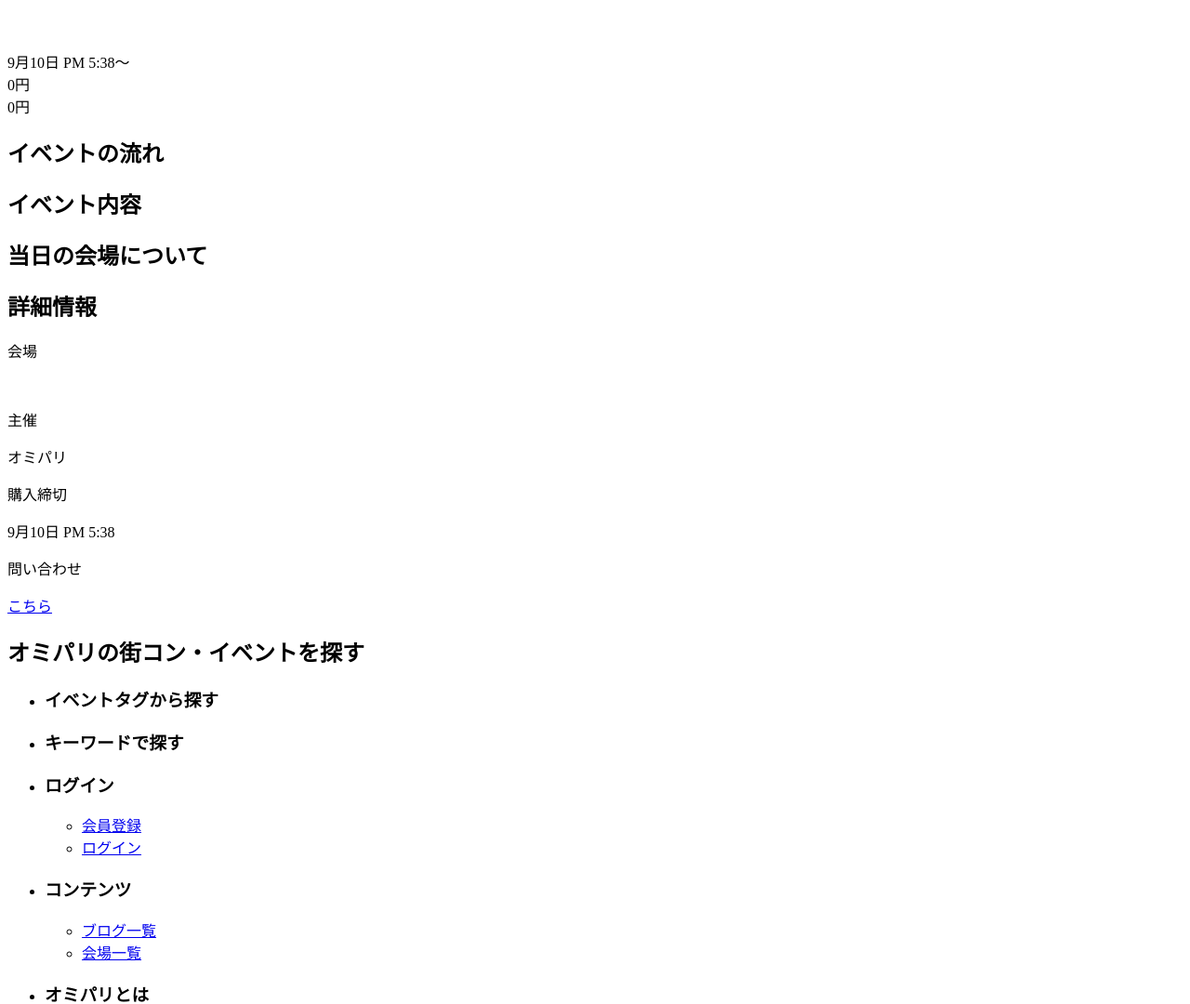
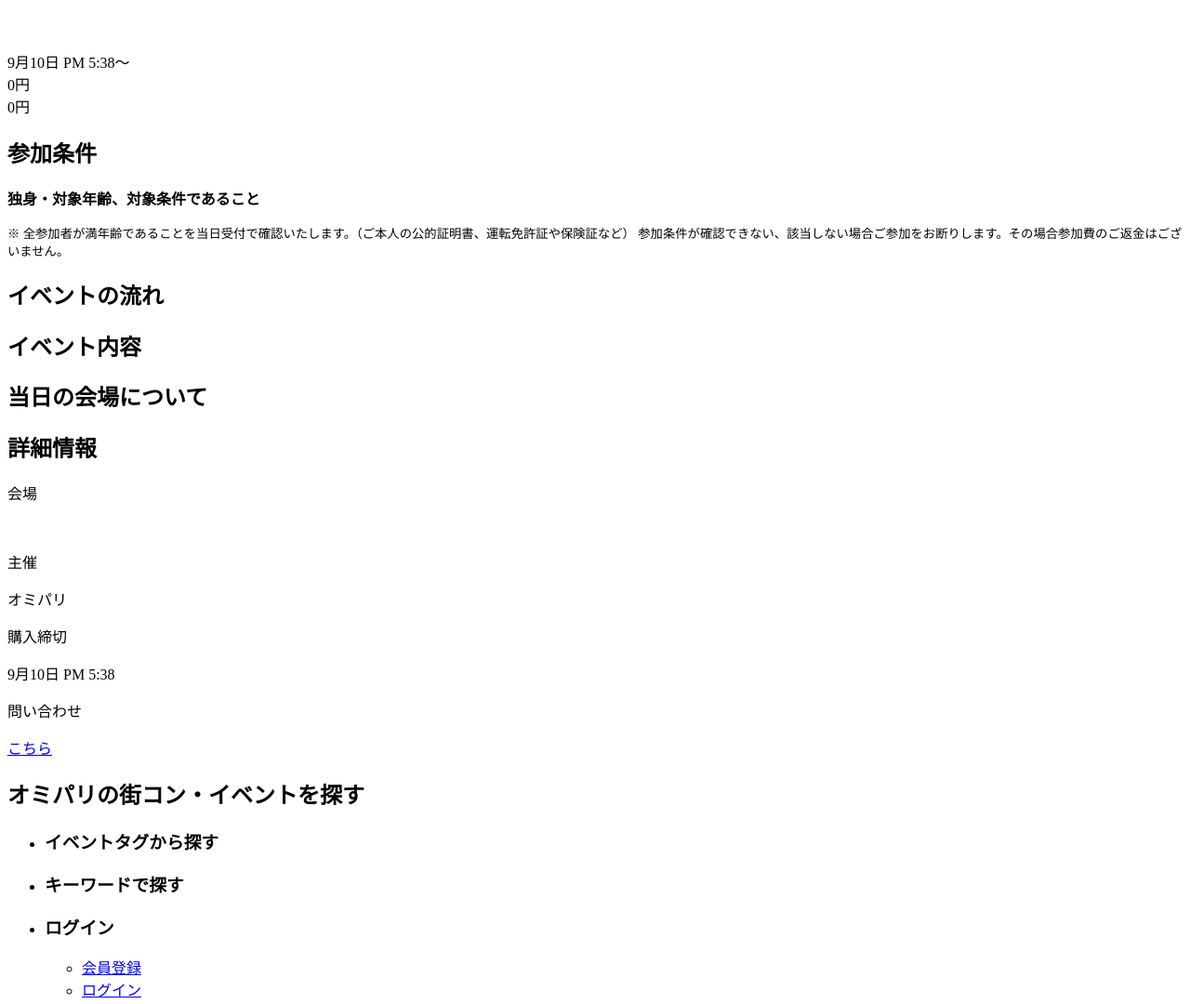
Before and after one commit to yushi-threways/omusvi.com, a Symfony app: template templates/my_event/show.html.twig in a window 1280 px wide. Shown: the part 264-1344 px from the top of the page at 93% size. Run offline with Twig, Linux system fonts and the light colour scheme; the template is opened without the code that fills it, so the values that code supplies are empty; some libraries are stand-ins or nearby versions.

Commit message:
イベント詳細画面にデザインを追加

```diff
--- a/assets/css/namespace/me/_me.scss
+++ b/assets/css/namespace/me/_me.scss
@@ -5,3 +5,4 @@
 @import "About";
 @import "Info";
 @import "Tag";
+@import "Terms";
--- a/templates/default/index.html.twig
+++ b/templates/default/index.html.twig
@@ -29,7 +29,7 @@
                                 <i class="fas fa-ribbon"></i>
                             </div>
                             <div class="sw-Event_WomanInfo">
-                                <div class="sw-Event_WomanInfo-limit">{{ myEvent.myEventSchedule.womanLimit }}</div>
+                                <div class="sw-Event_WomanInfo-limit">{{ myEvent.myEventSchedule.womanTerms }}</div>
                                 <span class="sw-Event_WomanInfo-price">{{ myEvent.womanPrice|number_format }}円</span>
                             </div>
                         </div>
@@ -40,7 +40,7 @@
                                 <i class="fab fa-black-tie"></i>
                             </div>
                             <div class="sw-Event_ManInfo">
-                                <div class="sw-Event_ManInfo-limit">{{ myEvent.myEventSchedule.manLimit }}</div>
+                                <div class="sw-Event_ManInfo-limit">{{ myEvent.myEventSchedule.manTerms }}</div>
                                 <span class="sw-Event_ManInfo-price">{{ myEvent.menPrice|number_format }}円</span>
                             </div>
                         </div>
--- a/templates/my_event/show.html.twig
+++ b/templates/my_event/show.html.twig
@@ -26,7 +26,7 @@
                                 <i class="fas fa-ribbon"></i>
                             </div>
                             <div class="me-Detail_WomanInfo">
-                                <div class="me-Detail_WomanInfo-limit">{{ my_event.myEventSchedule.womanLimit }}</div>
+                                <div class="me-Detail_WomanInfo-limit">{{ my_event.myEventSchedule.womanTerms }}</div>
                                 <span class="me-Detail_WomanInfo-price">{{ my_event.womanPrice|number_format }}円</span>
                             </div>
                         </div>
@@ -37,7 +37,7 @@
                                 <i class="fab fa-black-tie"></i>
                             </div>
                             <div class="me-Detail_ManInfo">
-                                <div class="me-Detail_ManInfo-limit">{{ my_event.myEventSchedule.manLimit }}</div>
+                                <div class="me-Detail_ManInfo-limit">{{ my_event.myEventSchedule.manTerms }}</div>
                                 <span class="me-Detail_ManInfo-price">{{ my_event.menPrice|number_format }}円</span>
                             </div>
                         </div>
@@ -45,6 +45,28 @@
                 </div>
             </div>
         </div>
+</section>
+<section class="sw-Section">
+    <div class="me-Content">
+        <div class="me-Content_Inner">
+            <h1 class="me-Content_Title">参加条件</h1>
+            <div class="me-Terms">
+                <div class="me-Terms_Inner">
+                    <div class="me-Terms_Text">
+                        <p><strong>独身・対象年齢、対象条件であること</strong></p>
+                        <p>
+                        <small>
+                        ※ 全参加者が満年齢であることを当日受付で確認いたします。（ご本人の公的証明書、運転免許証や保険証など）
+                        </small>
+                        <small>
+                        参加条件が確認できない、該当しない場合ご参加をお断りします。その場合参加費のご返金はございません。
+                        </small>
+                        </p>
+                    <div>
+                </div>
+            </div>
+        </div>
+    </div>
 </section>
 <section class="sw-Section">
     <div class="me-Content">
```
Also changed, not shown: assets/css/namespace/me/Terms.scss (added, +16 -0 lines), src/Entity/MyEventSchedule.php (+5 -5 lines), public/images/my/events/skilltown-banner-twitter2.png (added).
